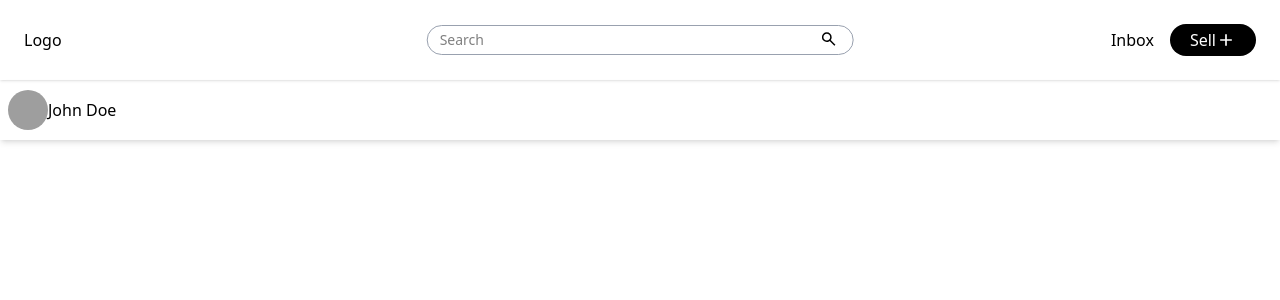
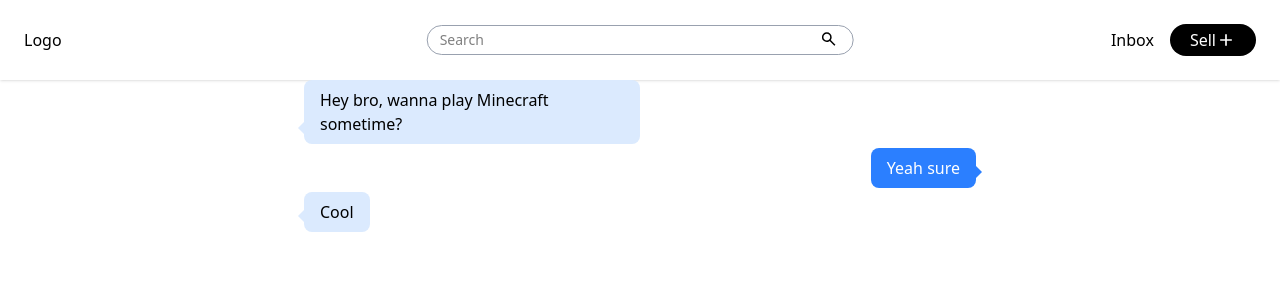
Before and after one commit to weirdwolfx/College-olx, a React (Vite) app in the folder client/: page /message in a window 1280 px wide. Shown: the top 300 px of the page. Built offline with nearby package versions, Linux system fonts and the light colour scheme; grey boxes are pictures that could not be loaded.

Commit message:
Setup basic chat components and display messages using data

```diff
--- /dev/null
+++ b/client/src/assets/chat.js
@@ -0,0 +1,15 @@
+const messages = {
+    "alice": [
+        { text: "Hi", sentByMe:false },
+        { text: "How are you", sentByMe:false },
+        { text: "Yeah i am good, Wbu?", sentByMe:true },
+        { text: "Wanna meet sometime", sentByMe:false },
+    ],
+    "bob": [
+        { text: "Hey bro, wanna play Minecraft sometime?", sentByMe:false },
+        { text: "Yeah sure", sentByMe:true },
+        { text: "Cool", sentByMe:false },
+    ]
+}
+
+export default messages
--- /dev/null
+++ b/client/src/components/Chat/ChatHeader.jsx
@@ -0,0 +1,11 @@
+export default function ChatHeader() {
+    return (
+        <section className="shadow-md py-2 px-2.5 flex items-center">
+            <div className="w-10 h-10 rounded-full overflow-hidden">
+                <img src="https://www.shutterstock.com/image-photo/side-profile-happy-golden-retriever-600nw-2476395703.jpg" alt="profile pic"
+                    className="object-cover h-full" />
+            </div>
+            <p>John Doe</p>
+        </section>
+    )
+}
--- a/client/src/components/Chat/ChatRoom.jsx
+++ b/client/src/components/Chat/ChatRoom.jsx
@@ -1,13 +1,23 @@
-export default function ChatRoom() {
+import ChatHeader from "./ChatHeader"
+import MessageBubble from "./MessageBubble"
+import MessageInput from "./MessageInput"
+
+import messages from "../../assets/chat"
+
+export default function ChatRoom({ user }) {
+
+    const messageElements = messages[user].map((msg) => {
+        return (
+            <MessageBubble
+                text={msg.text}
+                sentByMe={msg.sentByMe}
+            />
+        )
+    })
+
     return (
-        <section>
-            <div className="flex justify-start items-center shadow-md py-2.5 px-2">
-                <div className="w-10 h-10 rounded-full overflow-hidden">
-                    <img src="https://www.shutterstock.com/image-photo/side-profile-happy-golden-retriever-600nw-2476395703.jpg" alt="profile pic"
-                    className="object-cover h-full"/>
-                </div>
-                <p>John Doe</p>
-            </div>
+        <section className="w-2xl flex flex-col gap-1">
+            {messageElements}
         </section>
     )
 }
--- /dev/null
+++ b/client/src/components/Chat/MessageBubble.jsx
@@ -0,0 +1,17 @@
+export default function MessageBubble({ text, sentByMe=true }) {
+    return (
+        <div className={`relative w-max max-w-1/2
+            ${sentByMe ? "self-end" : "self-start"}
+        `}>
+            <div className={`px-4 py-2 rounded-lg
+                ${sentByMe ? "bg-blue-500" : "bg-blue-100"} `}>
+                <p className={`${sentByMe ? "text-white" : "text-black"}`}>{text}</p>
+            </div>
+            <div className={`absolute bottom-2 w-0 h-0
+            ${sentByMe ? "-right-1.5 border-l-8 border-l-blue-500"
+            : "-left-1.5 border-r-8 border-r-blue-100"}
+            border-t-8 border-t-transparent
+            border-b-8 border-b-transparent`}/>
+        </div>
+    )
+}
--- /dev/null
+++ b/client/src/components/Chat/MessageInput.jsx
@@ -0,0 +1,20 @@
+export default function MessageInput() {
+
+    function sendMessage(formData) {
+        console.log(formData)
+    }
+
+    return (
+        <form className="flex gap-4 items-center" action={sendMessage}>
+            <textarea
+                name="message"
+                type="text"
+                placeholder="Message"
+                className="w-full rounded-full h-9 border-2 py-1 px-3 max-w-2/3 resize-none"
+            />
+            <button type="submit" className="rounded-full flex justify-center items-center" aria-label="send message">
+                <svg xmlns="http://www.w3.org/2000/svg" height="28px" viewBox="0 -960 960 960" width="28px" fill="#000000"><path d="M120-160v-640l760 320-760 320Zm80-120 474-200-474-200v140l240 60-240 60v140Zm0 0v-400 400Z"/></svg>
+            </button>
+        </form>
+    )
+}
--- a/client/src/pages/ChatPage.jsx
+++ b/client/src/pages/ChatPage.jsx
@@ -5,8 +5,8 @@ export default function ChatPage() {
     return (
         <>
             <Header />
-            <main>
-                <ChatRoom />
+            <main className="flex justify-center">
+                <ChatRoom user="bob" />
             </main>
         </>
     )
```
